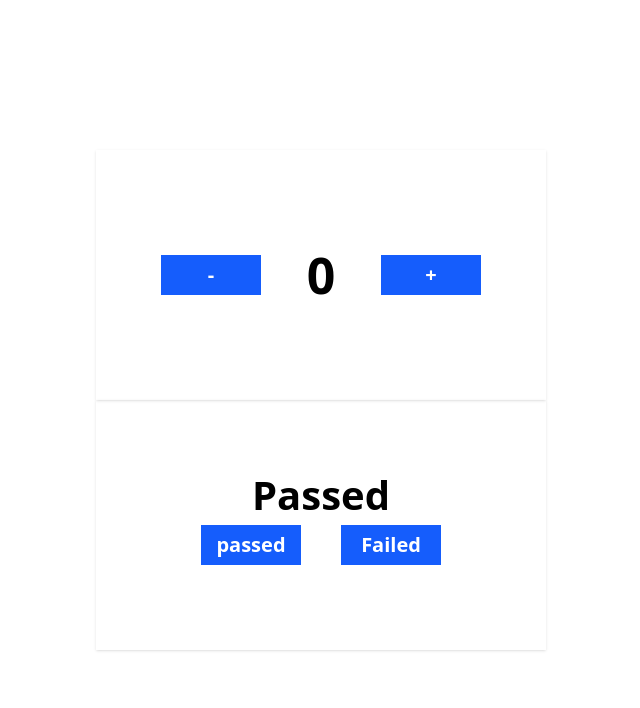
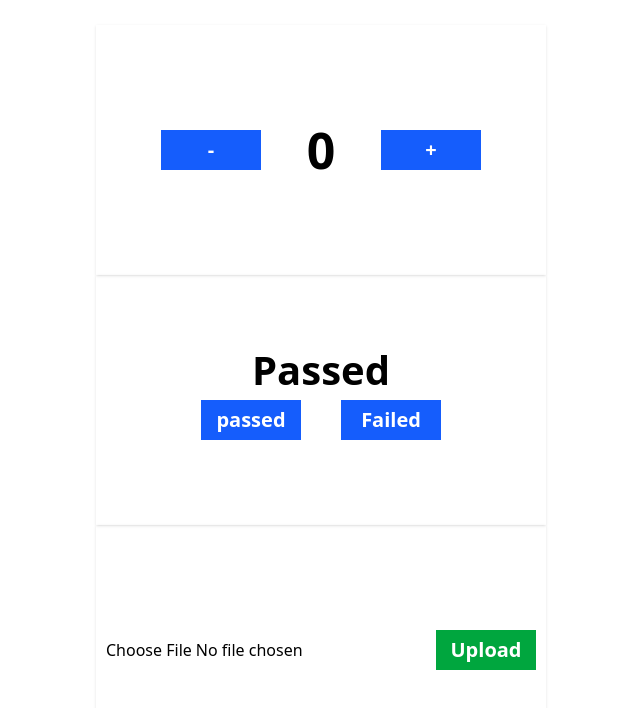
Before and after one commit to Dama-27/cbc-frontend, a React (Vite) app: page /testing in a window 1280 px wide. Shown: the top 708 px of the page, without its empty margins (319-959 px from the left). Built offline with nearby package versions, Linux system fonts and the light colour scheme.

Commit message:
test page changed to handle supabase uploading images

```diff
--- a/package.json
+++ b/package.json
@@ -10,6 +10,7 @@
     "preview": "vite preview"
   },
   "dependencies": {
+    "@supabase/supabase-js": "^2.50.3",
     "@tailwindcss/vite": "^4.1.11",
     "axios": "^1.10.0",
     "react": "^19.1.0",
--- a/src/App.jsx
+++ b/src/App.jsx
@@ -41,7 +41,7 @@ function App() {
           <Route path="/" element={<HomePage/>}/>
           <Route path="/login" element={<LoginPage/>}/>
           <Route path="/signup" element={<RegisterPage/>}/>
-          <Route path="/Testing" element={<TestPage/>}/>
+          <Route path="/testing" element={<TestPage/>}/>
           <Route path="/admin/*" element={<AdminPage/>}/>
           <Route path="/*" element={<h1>404 not found</h1>} />
 
@@ -53,3 +53,5 @@ function App() {
 }
 
 export default App
+// https://cerlqnpkljgprpjwwfnb.supabase.co
+// eyJhbGciOiJIUzI1NiIsInR5cCI6IkpXVCJ9.eyJpc3MiOiJzdXBhYmFzZSIsInJlZiI6ImNlcmxxbnBrbGpncHJwand3Zm5iIiwicm9sZSI6ImFub24iLCJpYXQiOjE3NTE5NTE4MTIsImV4cCI6MjA2NzUyNzgxMn0.zUHXfAAuMDxmO79-epkBXu71i9yemcwnlUbzQQAkiEA
--- a/src/pages/testPage.jsx
+++ b/src/pages/testPage.jsx
@@ -1,3 +1,4 @@
+import { createClient } from "@supabase/supabase-js"
 import { useState } from "react"
 
 export default function TestPage(){
@@ -16,7 +17,27 @@ export default function TestPage(){
     //useParams
     //useLocation
 
+    const [image,setImage]=useState(null)
 
+    const url="https://cerlqnpkljgprpjwwfnb.supabase.co"
+    const key="eyJhbGciOiJIUzI1NiIsInR5cCI6IkpXVCJ9.eyJpc3MiOiJzdXBhYmFzZSIsInJlZiI6ImNlcmxxbnBrbGpncHJwand3Zm5iIiwicm9sZSI6ImFub24iLCJpYXQiOjE3NTE5NTE4MTIsImV4cCI6MjA2NzUyNzgxMn0.zUHXfAAuMDxmO79-epkBXu71i9yemcwnlUbzQQAkiEA"
+
+    const supabase = createClient(url,key)
+    function fileUpload(){
+        supabase.storage.from("images").upload(image.name,image,{
+            upsert:false,
+            cacheControl: '3600'
+        }).then(
+            ()=>{
+                const publicUrl = supabase.storage.from("images").getPublicUrl(image.name).data.publicUrl
+                console.log(publicUrl)
+            }
+        ).catch(
+            (e)=>{
+                console.log(e)
+            }
+        )
+    }
 
     return(
         <div className="w-full h-screen flex justify-center items-center flex-col">
@@ -54,7 +75,21 @@ export default function TestPage(){
                     </button>
                 </div>
             </div>
+            <div className="w-[450px] h-[250px] shadow flex justify-center items-center ">
+                <input type="file" className="file-input file-input-bordered w-full max-w-xs"
+                onChange={
+                    (e)=>{
+                        setImage(e.target.files[0])
+                        // console.log(e.target.files[0])
+                    }
+                } />
+                <button onClick={fileUpload} className="bg-green-600 text-white font-bold text-center w-[100px] h-[40px] text-[20px] cursor-pointer ml-[10px]">Upload</button>
+
+
+
+            </div>
         </div>
+
 
     )
 }
```
Also changed, not shown: 1 other file (tests, documents, lock files or other folders).
